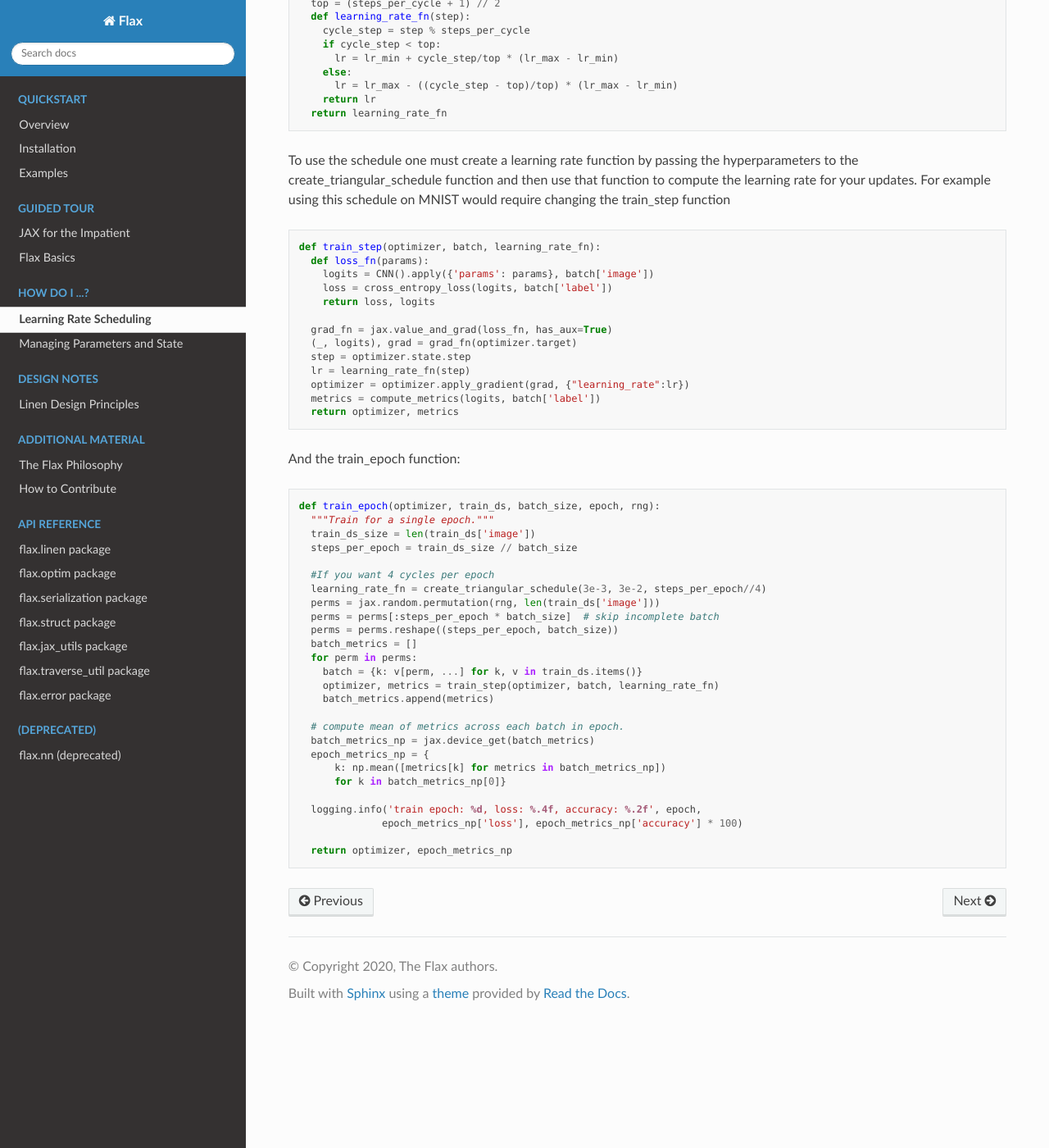
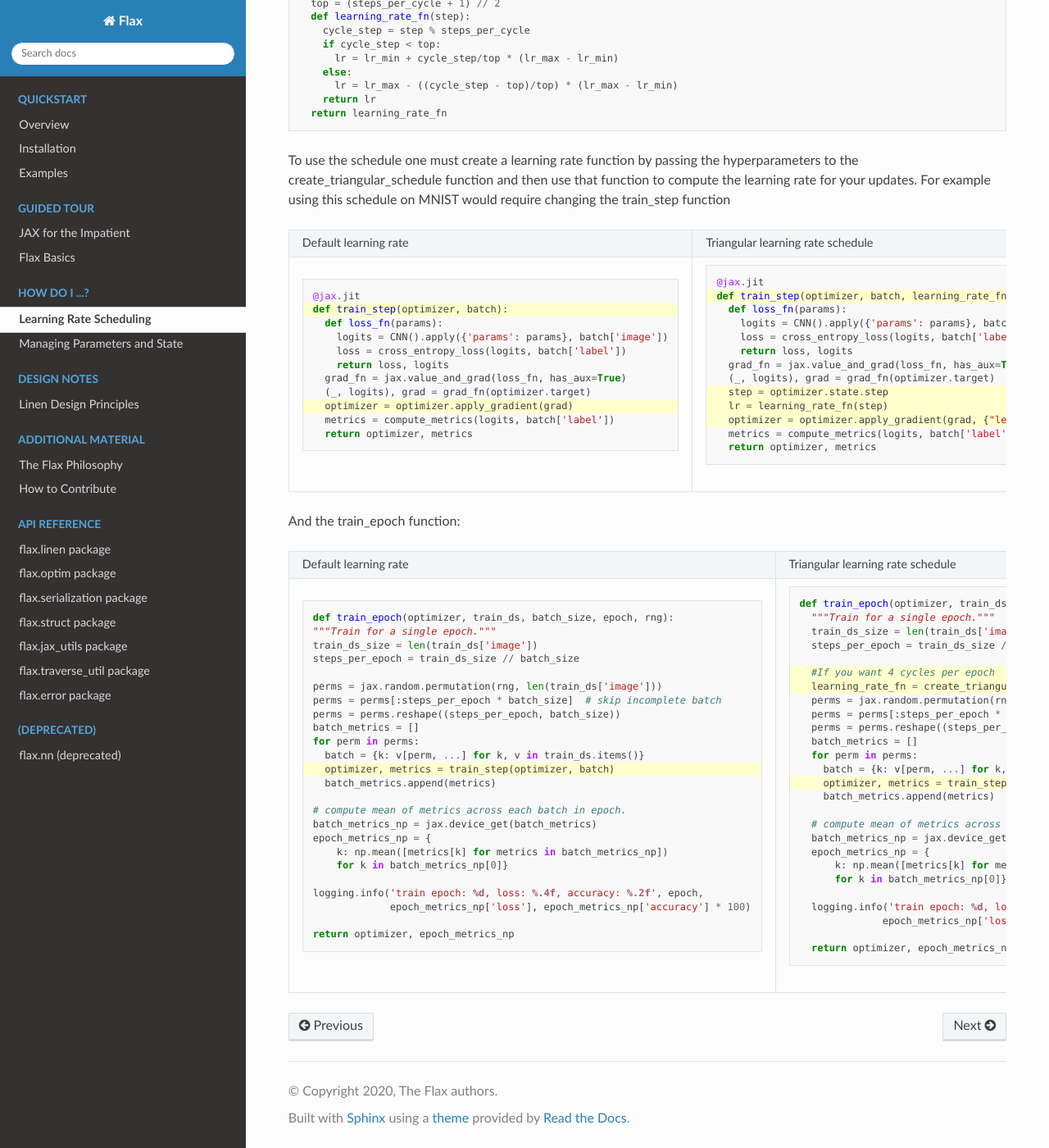
Before and after one commit to bortkomencw/flax, a Sphinx documentation site: the page built from docs/howtos/lr_schedule.rst, in a window 1280 px wide and 1400 px high, scrolled down 506 px. Shown: the whole window at 82% size. Built offline with Sphinx 7.4.7 and the Read the Docs theme 2.0.0, drawn with Linux system fonts in a browser that asks for light colours.

Commit message:
codediffs

```diff
--- a/docs/howtos/lr_schedule.rst
+++ b/docs/howtos/lr_schedule.rst
@@ -32,40 +32,81 @@ To use the schedule one must create a learning rate function by passing the hype
 create_triangular_schedule function and then use that function to compute the learning rate for your updates.
 For example using this schedule on MNIST would require changing the train_step function
 
-.. code-block:: python
+.. codediff::
+  :title_left: Default learning rate
+  :title_right: Triangular learning rate schedule
 
-  def train_step(optimizer, batch, learning_rate_fn):
+  @jax.jit
+  def train_step(optimizer, batch): #!
     def loss_fn(params):
       logits = CNN().apply({'params': params}, batch['image'])
       loss = cross_entropy_loss(logits, batch['label'])
       return loss, logits
-
     grad_fn = jax.value_and_grad(loss_fn, has_aux=True)
     (_, logits), grad = grad_fn(optimizer.target)
-    step = optimizer.state.step
-    lr = learning_rate_fn(step)
-    optimizer = optimizer.apply_gradient(grad, {"learning_rate":lr})
+    optimizer = optimizer.apply_gradient(grad) #!
+    metrics = compute_metrics(logits, batch['label'])
+    return optimizer, metrics
+  ---
+  @jax.jit
+  def train_step(optimizer, batch, learning_rate_fn): #!
+    def loss_fn(params):
+      logits = CNN().apply({'params': params}, batch['image'])
+      loss = cross_entropy_loss(logits, batch['label'])
+      return loss, logits
+    grad_fn = jax.value_and_grad(loss_fn, has_aux=True)
+    (_, logits), grad = grad_fn(optimizer.target)
+    step = optimizer.state.step #!
+    lr = learning_rate_fn(step) #!
+    optimizer = optimizer.apply_gradient(grad, {"learning_rate":lr}) #!
     metrics = compute_metrics(logits, batch['label'])
     return optimizer, metrics
 
 And the train_epoch function:
 
-.. code-block:: python
+.. codediff::
+  :title_left: Default learning rate
+  :title_right: Triangular learning rate schedule
 
+  def train_epoch(optimizer, train_ds, batch_size, epoch, rng):
+  """Train for a single epoch."""
+  train_ds_size = len(train_ds['image'])
+  steps_per_epoch = train_ds_size // batch_size
+
+  perms = jax.random.permutation(rng, len(train_ds['image']))
+  perms = perms[:steps_per_epoch * batch_size]  # skip incomplete batch
+  perms = perms.reshape((steps_per_epoch, batch_size))
+  batch_metrics = []
+  for perm in perms:
+    batch = {k: v[perm, ...] for k, v in train_ds.items()}
+    optimizer, metrics = train_step(optimizer, batch) #!
+    batch_metrics.append(metrics)
+
+  # compute mean of metrics across each batch in epoch.
+  batch_metrics_np = jax.device_get(batch_metrics)
+  epoch_metrics_np = {
+      k: np.mean([metrics[k] for metrics in batch_metrics_np])
+      for k in batch_metrics_np[0]}
+
+  logging.info('train epoch: %d, loss: %.4f, accuracy: %.2f', epoch,
+               epoch_metrics_np['loss'], epoch_metrics_np['accuracy'] * 100)
+
+  return optimizer, epoch_metrics_np
+  ---
   def train_epoch(optimizer, train_ds, batch_size, epoch, rng):
     """Train for a single epoch."""
     train_ds_size = len(train_ds['image'])
     steps_per_epoch = train_ds_size // batch_size
 
-    #If you want 4 cycles per epoch
-    learning_rate_fn = create_triangular_schedule(3e-3, 3e-2, steps_per_epoch//4)
+    #If you want 4 cycles per epoch #!
+    learning_rate_fn = create_triangular_schedule(3e-3, 3e-2, steps_per_epoch//4) #!
     perms = jax.random.permutation(rng, len(train_ds['image']))
     perms = perms[:steps_per_epoch * batch_size]  # skip incomplete batch
     perms = perms.reshape((steps_per_epoch, batch_size))
     batch_metrics = []
     for perm in perms:
       batch = {k: v[perm, ...] for k, v in train_ds.items()}
-      optimizer, metrics = train_step(optimizer, batch, learning_rate_fn)
+      optimizer, metrics = train_step(optimizer, batch, learning_rate_fn) #!
       batch_metrics.append(metrics)
 
     # compute mean of metrics across each batch in epoch.
```
